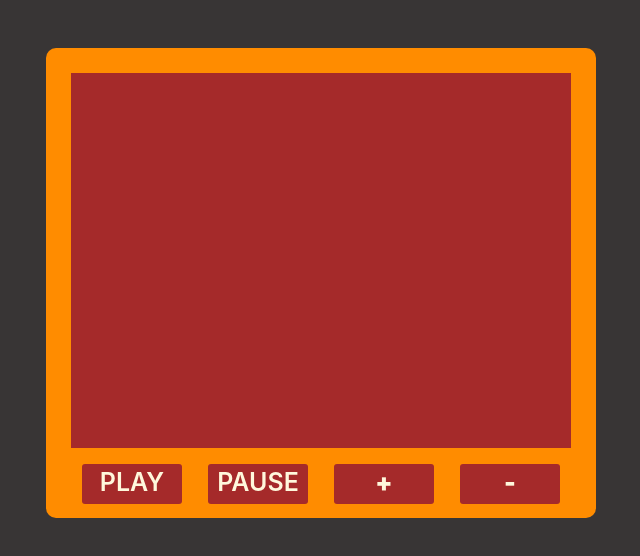
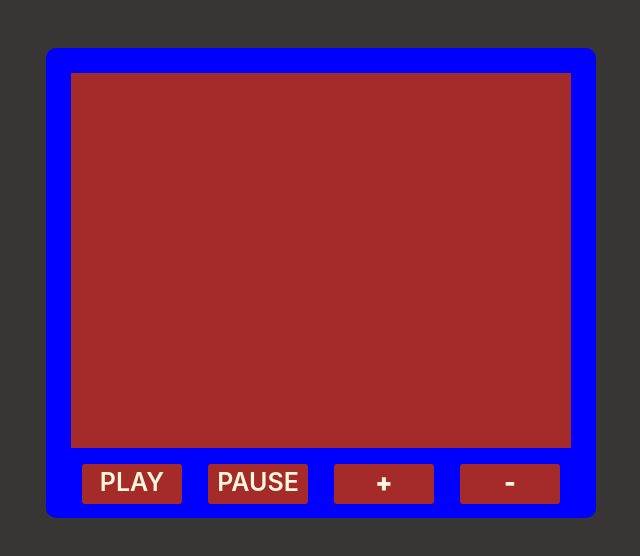
Before and after one commit to cryswerton/festa-do-jubileu, a website: page index.html in a window 1280 px wide. Shown: the whole page, without its empty margins (319-959 px from the left). Drawn offline with nearby package versions, Linux system fonts and the light colour scheme.

Commit message:
tv color updated

```diff
--- a/style.css
+++ b/style.css
@@ -55,5 +55,5 @@ p{
     height: 470px;
     padding: 25px 20px 25px 20px;
     border-radius: 10px;
-    background-color: darkorange;
+    background-color: blue;
 }
```
